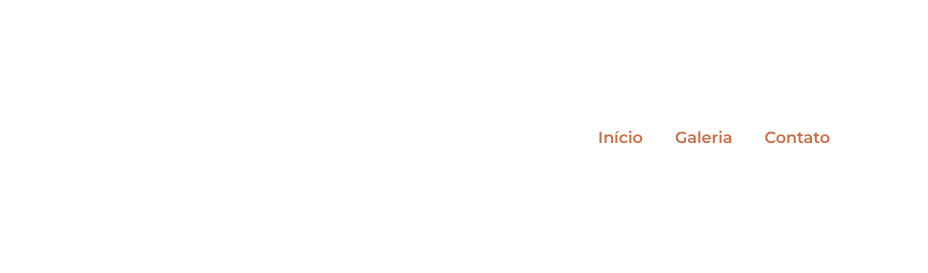
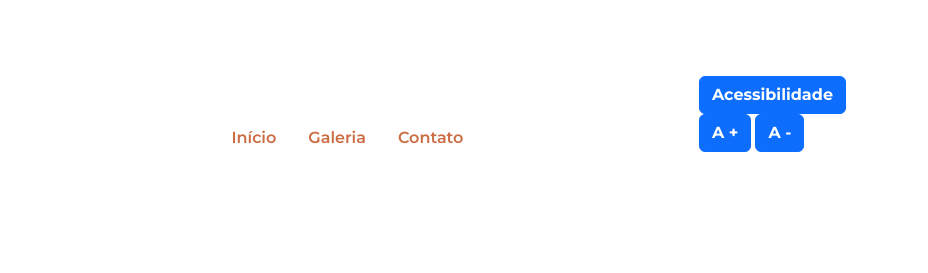
Before and after one commit to ghoulnicolas/tropicalia2, a plain HTML site: page index.html in a window 1280 px wide. Shown: the top 273 px of the page, 352-1280 px from the left. Drawn offline with nearby package versions, Linux system fonts and the light colour scheme; a script that the page names is missing.

Commit message:
sou amarelo

```diff
--- a/index.html
+++ b/index.html
@@ -21,6 +21,15 @@
                 <li class="nav-item"><a class="nav-link" href="#galeria">Galeria</a></li>
                 <li class="nav-item"><a class="nav-link" href="#contato">Contato</a></li>
             </ul>
+            <div id="acessibilidade" class="menu-acessibilidade">
+                <button id="botao-acessibilidade" class="btn btn-primary fw-bold rotacao-botao">
+                  Acessibilidade
+                </button>
+                <div id="opcoes-acessibilidade" class="opcoes-acessibilidade apresenta-lista ">
+                  <button id="aumentar-fonte" class="btn btn-primary fw-bold">A +</button>
+                  <button id="diminuir-fonte" class="btn btn-primary fw-bold">A -</button>
+                </div>
+              </div>
         </nav>
 
     </header>
```
